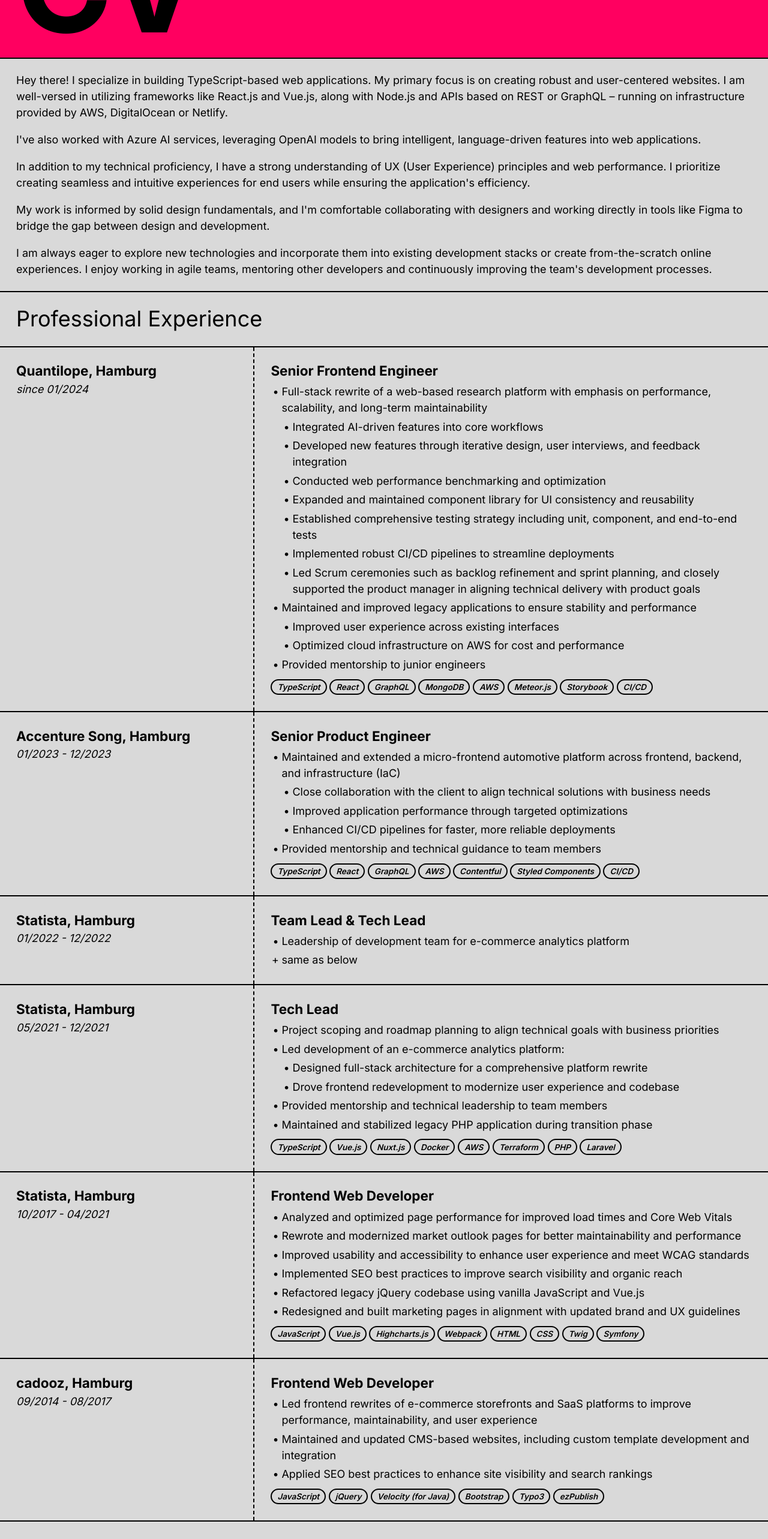
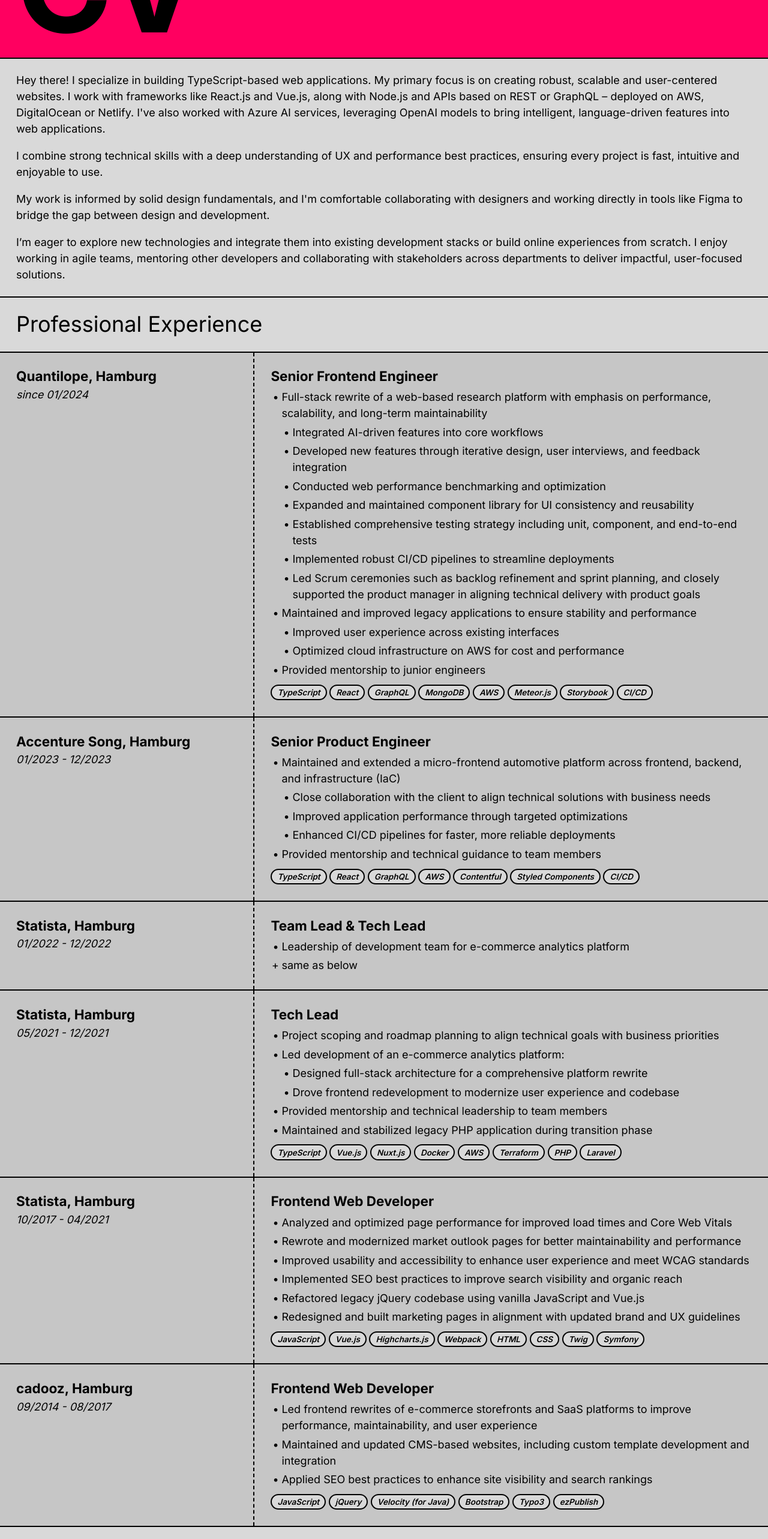
Before and after one commit to hawc/hendrikwichern.de, a Next.js app: page /cv in a window 1280 px wide. Shown: the part 220-2785 px from the top of the page at 60% size. Built offline with nearby package versions, Linux system fonts and the light colour scheme.

Commit message:
updated cv

```diff
--- a/app/cv/page.tsx
+++ b/app/cv/page.tsx
@@ -1,4 +1,5 @@
 import { Box, Container } from '@/components/box';
+import { ContentLinkBox } from "@/components/contentModules";
 import { Footer } from '@/components/footer';
 import { Header } from '@/components/header';
 import { Headline } from '@/components/headline';
@@ -26,11 +27,10 @@ export default function Page() {
         </Container>
         <Container>
           <Box>
-            <p>Hey there! I specialize in building TypeScript-based web applications. My primary focus is on creating robust and user-centered websites. I am well-versed in utilizing frameworks like React.js and Vue.js, along with Node.js and APIs based on REST or GraphQL – running on infrastructure provided by AWS, DigitalOcean or Netlify.</p>
-            <p>I've also worked with Azure AI services, leveraging OpenAI models to bring intelligent, language-driven features into web applications.</p>
-            <p>In addition to my technical proficiency, I have a strong understanding of UX (User Experience) principles and web performance. I prioritize creating seamless and intuitive experiences for end users while ensuring the application's efficiency.</p>
+            <p>Hey there! I specialize in building TypeScript-based web applications. My primary focus is on creating robust, scalable and user-centered websites. I work with frameworks like React.js and Vue.js, along with Node.js and APIs based on REST or GraphQL – deployed on AWS, DigitalOcean or Netlify. I've also worked with Azure AI services, leveraging OpenAI models to bring intelligent, language-driven features into web applications.</p>
+            <p>I combine strong technical skills with a deep understanding of UX and performance best practices, ensuring every project is fast, intuitive and enjoyable to use.</p>
             <p>My work is informed by solid design fundamentals, and I'm comfortable collaborating with designers and working directly in tools like Figma to bridge the gap between design and development.</p>
-            <p>I am always eager to explore new technologies and incorporate them into existing development stacks or create from-the-scratch online experiences. I enjoy working in agile teams, mentoring other developers and continuously improving the team's development processes.</p>
+            <p>I’m eager to explore new technologies and integrate them into existing development stacks or build online experiences from scratch. I enjoy working in agile teams, mentoring other developers and collaborating with stakeholders across departments to deliver impactful, user-focused solutions.</p>
           </Box>
         </Container>
         <Container>
@@ -39,7 +39,7 @@ export default function Page() {
           </Box>
         </Container>
         <Container cols='grid-cols-m-2 grid-cols-1 md:grid-cols-1-3 print:grid-cols-1-3'>
-          <Box dashed>
+          <Box dashed contrast>
             <Headline tag='h3' type='h4'>
               Quantilope, Hamburg
             </Headline>
@@ -47,7 +47,7 @@ export default function Page() {
               since 01/2024
             </div>
           </Box>
-          <Box>
+          <Box contrast>
             <Headline tag='h4' type='h4'>
               Senior Frontend Engineer
             </Headline>
@@ -79,7 +79,7 @@ export default function Page() {
           </Box>
         </Container>
         <Container cols='grid-cols-m-2 grid-cols-1 md:grid-cols-1-3 print:grid-cols-1-3'>
-          <Box dashed>
+          <Box dashed contrast>
             <Headline tag='h3' type='h4'>
               Accenture Song, Hamburg
             </Headline>
@@ -87,7 +87,7 @@ export default function Page() {
               01/2023 - 12/2023
             </div>
           </Box>
-          <Box>
+          <Box contrast>
             <Headline tag='h4' type='h4'>
               Senior Product Engineer
             </Headline>
@@ -108,7 +108,7 @@ export default function Page() {
           </Box>
         </Container>
         <Container cols='grid-cols-m-2 grid-cols-1 md:grid-cols-1-3 print:grid-cols-1-3'>
-          <Box dashed>
+          <Box dashed contrast>
             <Headline tag='h3' type='h4'>
               Statista, Hamburg
             </Headline>
@@ -116,7 +116,7 @@ export default function Page() {
               01/2022 - 12/2022
             </div>
           </Box>
-          <Box>
+          <Box contrast>
             <Headline tag='h4' type='h4'>
               Team Lead & Tech Lead
             </Headline>
@@ -127,7 +127,7 @@ export default function Page() {
           </Box>
         </Container>
         <Container cols='grid-cols-m-2 grid-cols-1 md:grid-cols-1-3 print:grid-cols-1-3'>
-          <Box dashed>
+          <Box dashed contrast>
             <Headline tag='h3' type='h4'>
               Statista, Hamburg
             </Headline>
@@ -135,7 +135,7 @@ export default function Page() {
               05/2021 - 12/2021
             </div>
           </Box>
-          <Box>
+          <Box contrast>
             <Headline tag='h4' type='h4'>
               Tech Lead
             </Headline>
@@ -155,7 +155,7 @@ export default function Page() {
           </Box>
         </Container>
         <Container cols='grid-cols-m-2 grid-cols-1 md:grid-cols-1-3 print:grid-cols-1-3'>
-          <Box dashed>
+          <Box dashed contrast>
             <Headline tag='h3' type='h4'>
               Statista, Hamburg
             </Headline>
@@ -163,7 +163,7 @@ export default function Page() {
               10/2017 - 04/2021
             </div>
           </Box>
-          <Box>
+          <Box contrast>
             <Headline tag='h4' type='h4'>
               Frontend Web Developer
             </Headline>
@@ -179,7 +179,7 @@ export default function Page() {
           </Box>
         </Container>
         <Container cols='grid-cols-m-2 grid-cols-1 md:grid-cols-1-3 print:grid-cols-1-3'>
-          <Box dashed>
+          <Box dashed contrast>
             <Headline tag='h3' type='h4'>
               cadooz, Hamburg
             </Headline>
@@ -187,7 +187,7 @@ export default function Page() {
               09/2014 - 08/2017
             </div>
           </Box>
-          <Box>
+          <Box contrast>
             <Headline tag='h4' type='h4'>
               Frontend Web Developer
             </Headline>
@@ -200,35 +200,53 @@ export default function Page() {
           </Box>
         </Container>
         <Container>
+          <Box className='print:pb-0 print:break-before-page'>
+            <Headline tag='h2' type='h3'>Other Projects</Headline>
+          </Box>
+        </Container>
+        <Container cols='grid-cols-m-2 grid-cols-1 sm:grid-cols-2 md:grid-cols-3 lg:grid-cols-3 print:grid-cols-1'>
+          <ContentLinkBox title='Großwohnsiedlungen' description='Database of post-1945 German large-scale housing estates, featuring geodata, architectural metadata, and searchable settlement criteria, in German.' href='https://grosswohnsiedlungen.de/' linkTitle='grosswohnsiedlungen.de' github='https://github.com/hawc/housing' tags={['React', 'Tailwind', 'Prisma', 'PostgreSQL', 'Auth0', 'Mapbox API', 'Google Maps API', 'Cloudinary']} />
+          <ContentLinkBox title='Journo' description='News crawler & AI-powered search engine for finding news articles that match a certain topic, in German.' href='https://journo.hawc.de/' linkTitle='journo.hawc.de' github='https://github.com/hawc/journo' tags={['React', 'Next.js', 'Playwright', 'OpenAI API', 'MongoDB', 'Auth0']} />
+          <ContentLinkBox title='Draw' description='Playground for remotely controlling interactive web content using browser, mobile, MIDI, or audio inputs.' href='/projects/draw' linkTitle='hendrikwichern.de/projects/draw' github='https://github.com/hawc/draw' tags={['Vue.js', 'WebSockets', 'MIDI']} />
+        </Container>
+        <Container>
           <Box className='print:pb-0'>
             <Headline tag='h2' type='h3'>Technical Skills</Headline>
           </Box>
         </Container>
         <Container cols='grid-cols-1'>
-          <Box>
+          <Box contrast>
             <Headline tag='h4' type='h4'>Key Skills</Headline>
             <TagList className='mb-2' tagNames={['TypeScript', 'React', 'Next.js', 'GraphQL', 'Node.js', 'UI/UX', 'Web Performance']} />
             <Headline tag='h4' type='h4'>Also worked with</Headline>
-            <TagList className='mb-2' tagNames={['Vue.js', 'Nuxt.js', 'Svelte', 'Sveltekit', 'MongoDB', 'PostgreSQL', 'Highcharts.js', 'Three.js', 'Tailwind', 'D3.js', 'Jest', 'Playwright', 'Storybook', 'Terraform', 'PHP', 'MySQL']} />
+            <TagList className='mb-2' tagNames={['Vue.js', 'Nuxt.js', 'Svelte', 'Sveltekit', 'MongoDB', 'PostgreSQL', 'Azure OpenAI', 'Highcharts.js', 'Three.js', 'Tailwind', 'Jest', 'Playwright', 'Storybook', 'Terraform', 'PHP', 'MySQL', 'AWS', 'DigitalOcean', 'Netlify']} />
             <Headline tag='h4' type='h4'>Tools</Headline>
             <TagList className='mb-2' tagNames={['AWS · CloudFormation, IAM, Lambda, S3', 'JIRA', 'Netlify', 'Vercel', 'Contentful', 'Docker', 'Figma', 'Photoshop', 'Illustrator', 'Doodle Jump']} />
-            <Headline tag='h4' type='h4'>Further Professional Skills</Headline>
-            <TagList className='mb-2' tagNames={['Team Leadership', 'Accessibility & Usability', 'Pagespeed & SEO Optimization', 'Maintainability & Extendability', 'Scrum', 'Graphic & Web Design', 'English (fluent)', 'Korean (basics)']} />
           </Box>
         </Container>
-        <Container>
+        <Container cols='grid-cols-m-2 sm:grid-cols-2 print:grid-cols-2'>
+          <Container cols='grid-rows-[auto_1fr]'>
+            <Box className='print:pb-0 flex-shrink'>
+              <Headline tag='h2' type='h3'>Spoken Languages</Headline>
+            </Box>
+            <Box contrast className="flex-grow">
+              <div>German (native)</div>
+              <div>English (fluent)</div>
+              <div>Korean (basics)</div>
+            </Box>
+          </Container>
+          <Container cols='grid-rows-[auto_1fr]'>
             <Box className='print:pb-0'>
               <Headline tag='h2' type='h3'>Personal Interests</Headline>
             </Box>
-        </Container>
-        <Container cols='grid-cols-1'>
-          <Box>
+            <Box contrast>
               <div>Creative Coding</div>
               <div>Print Design</div>
               <div>Screen Printing</div>
               <div>Traveling</div>
               <div>Analogue Photography</div>
             </Box>
+          </Container>
         </Container>
         <Container className='hidden print:flex'>
           <Box className='print:pb-0'>
```
Lines whose indentation alone changed are shown as unchanged.
